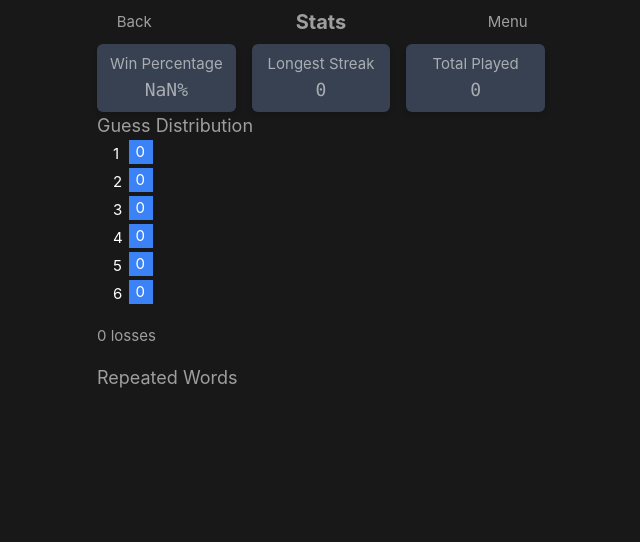
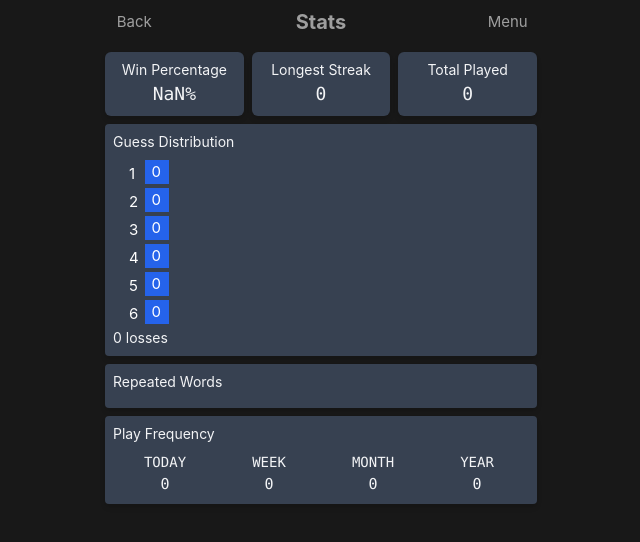
Before and after one commit to jwmickey/five-letter-salad, a Vue app: page /stats in a window 1280 px wide. Shown: the top 542 px of the page, without its empty margins (319-959 px from the left). Built offline with nearby package versions, Linux system fonts and the light colour scheme.

Commit message:
more stats, keyboard tweaks

```diff
--- a/src/components/GameStats.vue
+++ b/src/components/GameStats.vue
@@ -18,8 +18,14 @@ interface Stats {
   winPercentage: number;
   currentStreak: number;
   longestStreak: number;
-  totalPlayed: number;
   repeatWords: WordFrequency[];
+  playFrequency: {
+    today: number;
+    week: number;
+    month: number;
+    year: number;
+    allTime: number;
+  };
 }
 
 const DEFAULT_STATS: Stats = {
@@ -29,13 +35,31 @@ const DEFAULT_STATS: Stats = {
   winPercentage: 0,
   currentStreak: 0,
   longestStreak: 0,
-  totalPlayed: history.length,
+  playFrequency: {
+    today: 0,
+    week: 0,
+    month: 0,
+    year: 0,
+    allTime: history.length,
+  },
   repeatWords: [],
 };
 
 const stats = computed(() => {
+  const today = new Date();
+  today.setHours(0);
+  today.setMinutes(0);
+  const thisWeek = new Date(today);
+  thisWeek.setDate(thisWeek.getDate() - thisWeek.getDay());
+  const thisMonth = new Date(today);
+  thisMonth.setDate(1);
+  const thisYear = new Date(thisMonth);
+  thisYear.setMonth(0);
+
   const collected: Stats = history.reduce((s, entry) => {
     const gh = GameHistory.createFromData(entry);
+
+    // get win streak and guess distribution
     if (gh.win) {
       s.currentStreak++;
       s.guesses[entry.numAttempts - 1]++;
@@ -44,13 +68,25 @@ const stats = computed(() => {
       s.currentStreak = 0;
       s.misses++;
     }
+
+    // get play freqeuncy stats
+    if (gh.datePlayed >= today) {
+      s.playFrequency.today++;
+    } else if (gh.datePlayed >= thisWeek) {
+      s.playFrequency.week++;
+    } else if (gh.datePlayed >= thisMonth) {
+      s.playFrequency.month++;
+    } else if (gh.datePlayed >= thisYear) {
+      s.playFrequency.year++;
+    }
+
     return s;
   }, DEFAULT_STATS);
 
   // apply final stats math
   collected.maxInNumTries = Math.max(...collected.guesses);
   collected.winPercentage = Math.round(
-    ((collected.totalPlayed - collected.misses) / collected.totalPlayed) * 100
+    ((history.length - collected.misses) / history.length) * 100
   );
 
   // find repeat words and frequency
@@ -65,7 +101,7 @@ const stats = computed(() => {
     ([word, frequency]) => ({ word, frequency })
   );
   wordFrequencyArray.sort((a, b) => b.frequency - a.frequency);
-  collected.repeatWords = wordFrequencyArray.slice(0, 10);
+  collected.repeatWords = wordFrequencyArray.slice(0, 12);
 
   return collected;
 });
@@ -73,22 +109,24 @@ const stats = computed(() => {
 
 <template>
   <NavBar title="Stats" back-path="/"></NavBar>
-  <div class="grid grid-cols-3 gap-4">
+  <div class="p-2 text-gray-100">
+    <div class="grid grid-cols-3 gap-2">
       <div class="shadow-md bg-gray-700 p-2 rounded-md text-center">
-      <div class="">Win Percentage</div>
+        <div class="text-sm">Win Percentage</div>
         <p class="text-lg font-mono">{{ stats.winPercentage }}%</p>
       </div>
       <div class="shadow-md bg-gray-700 p-2 rounded-md text-center">
-      <div class="">Longest Streak</div>
+        <div class="text-sm">Longest Streak</div>
         <p class="text-lg font-mono">{{ stats.longestStreak }}</p>
       </div>
       <div class="shadow-md bg-gray-700 p-2 rounded-md text-center">
-      <div class="">Total Played</div>
-      <p class="text-lg font-mono">{{ stats.totalPlayed }}</p>
+        <div class="text-sm">Total Played</div>
+        <p class="text-lg font-mono">{{ stats.playFrequency.allTime }}</p>
       </div>
     </div>
-  <div class="text-lg">Guess Distribution</div>
-  <div class="flex flex-col pl-4">
+    <div class="mt-2 shadow-md bg-gray-700 rounded p-2">
+      <p class="text-sm">Guess Distribution</p>
+      <div class="flex flex-col pl-4 mt-2">
         <div
           v-for="(occurrences, i) in stats.guesses"
           v-bind:key="i"
@@ -96,7 +134,7 @@ const stats = computed(() => {
         >
           <div class="text-white w-2 items-center justify-self-end">{{ i + 1 }}</div>
           <div
-        class="bar bg-blue-500 text-white flex justify-end items-center min-w-6 pr-2 mb-1"
+            class="bar bg-blue-600 text-white flex justify-end items-center min-w-6 pr-2 mb-1"
             :style="{
               width: Math.round((occurrences / stats.maxInNumTries) * 100) + '%',
             }"
@@ -105,13 +143,36 @@ const stats = computed(() => {
           </div>
         </div>
       </div>
-  <div class="mt-4">{{ stats.misses }} losses</div>
-  <div class="mt-4">
-    <div class="text-lg">Repeated Words</div>
-    <ol class="font-mono uppercase">
-      <li v-for="word in stats.repeatWords" v-bind:key="word.word">
+      <p class="text-sm">{{ stats.misses }} losses</p>
+    </div>
+    <div class="mt-2 shadow-md bg-gray-700 rounded p-2">
+      <p class="text-sm">Repeated Words</p>
+      <div class="font-mono uppercase grid grid-cols-3 mt-2 text-center">
+        <div v-for="word in stats.repeatWords" v-bind:key="word.word">
           {{ word.word }} - {{ word.frequency }}
-      </li>
-    </ol>
+        </div>
+      </div>
+    </div>
+    <div class="mt-2 shadow-md bg-gray-700 rounded p-2">
+      <p class="text-sm">Play Frequency</p>
+      <div class="font-mono uppercase grid grid-cols-4 mt-2 text-center">
+        <div>
+          <p class="text-sm">Today</p>
+          <p class="font-mono">{{ stats.playFrequency.today }}</p>
+        </div>
+        <div>
+          <p class="text-sm">Week</p>
+          <p class="font-mono">{{ stats.playFrequency.week }}</p>
+        </div>
+        <div>
+          <p class="text-sm">Month</p>
+          <p class="font-mono">{{ stats.playFrequency.month }}</p>
+        </div>
+        <div>
+          <p class="text-sm">Year</p>
+          <p class="font-mono">{{ stats.playFrequency.year }}</p>
+        </div>
+      </div>
+    </div>
   </div>
 </template>
--- a/src/components/KeyBoard.vue
+++ b/src/components/KeyBoard.vue
@@ -42,7 +42,7 @@ function keyClasses(k: string): string {
     >
       <div
         @click="emit('typeLetter', key)"
-        class="flex-none basis-8 rounded-sm py-2 border border-gray-500 text-center uppercase cursor-pointer font-bold text-lg"
+        class="flex-none basis-8 rounded py-2 border border-gray-500 text-center uppercase cursor-pointer font-bold text-2xl"
         :class="keyClasses(key)"
         v-bind:key="key"
         v-for="key in row"
```
Lines whose indentation alone changed are shown as unchanged.
